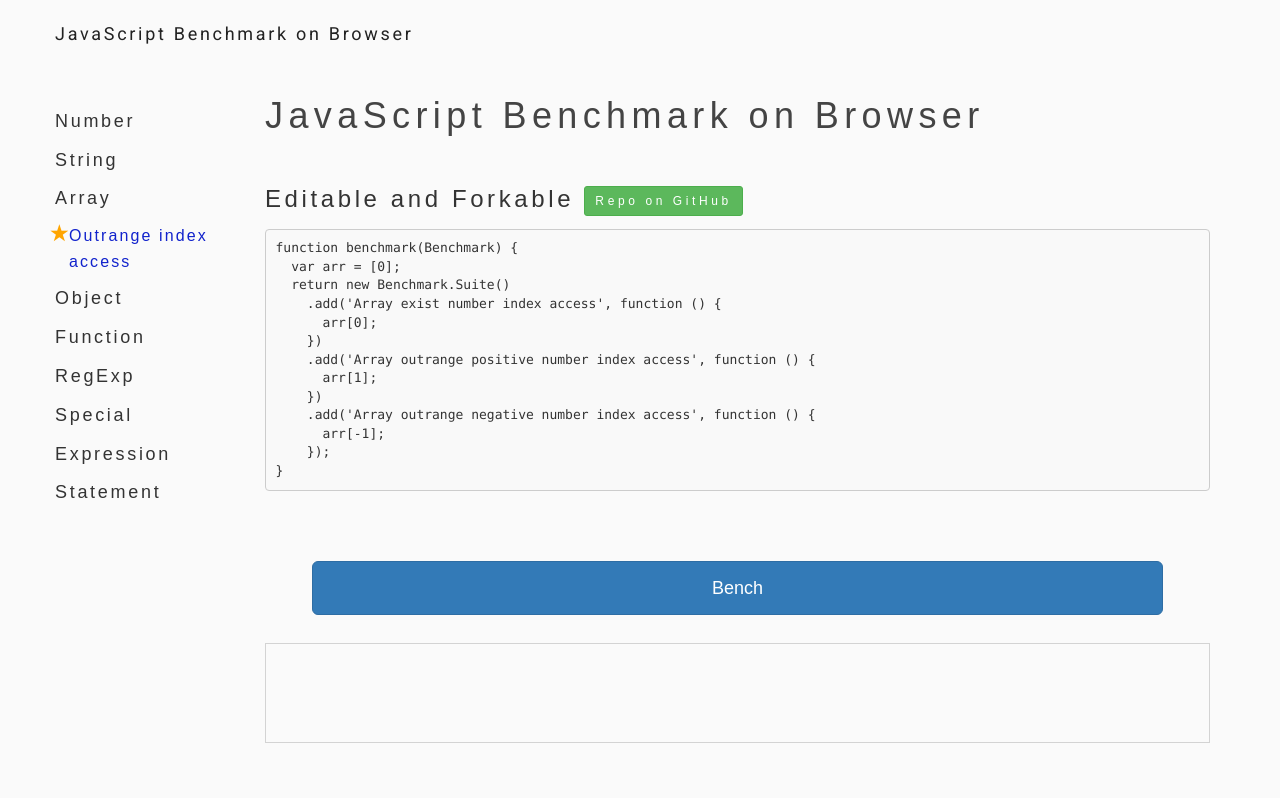
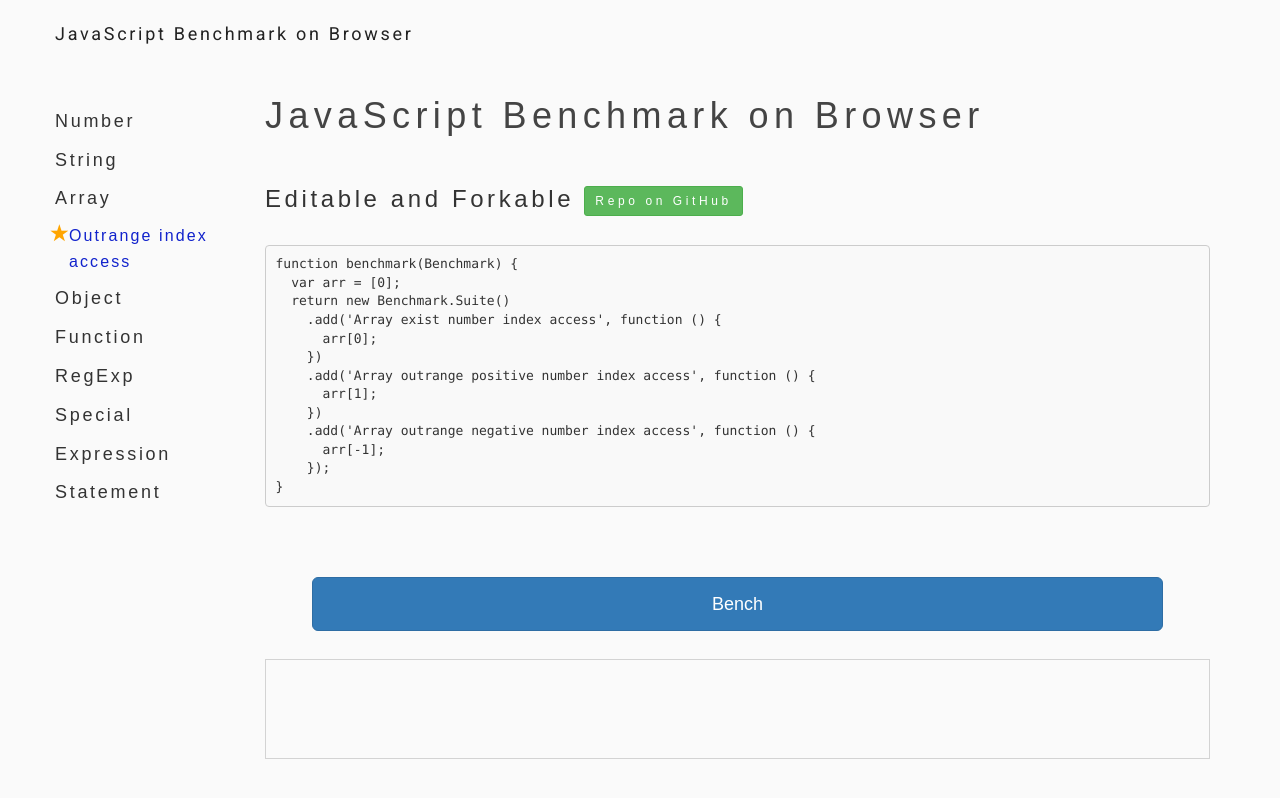
Before and after one commit to falsandtru/benchmark, a Jekyll site: the page built from index.md, in a window 1280 px wide. Shown: the top 798 px of the page. Built offline with Jekyll 4.4.1, drawn with Linux system fonts in a browser that asks for light colours; nearby versions of some CDN libraries.

Commit message:
refactor(template): improve the UI

```diff
--- a/_layouts/bootstrap.html
+++ b/_layouts/bootstrap.html
@@ -35,6 +35,7 @@ h1 {
 }
 pre {
   background-color: #F9F9F9;
+  margin-top: 2.0em;
 }
 pre:focus {
   background-color: transparent;
```
